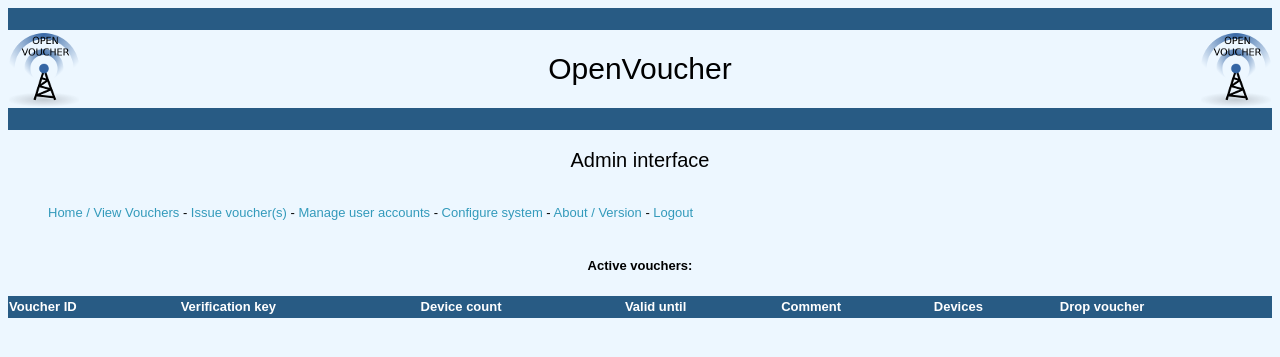
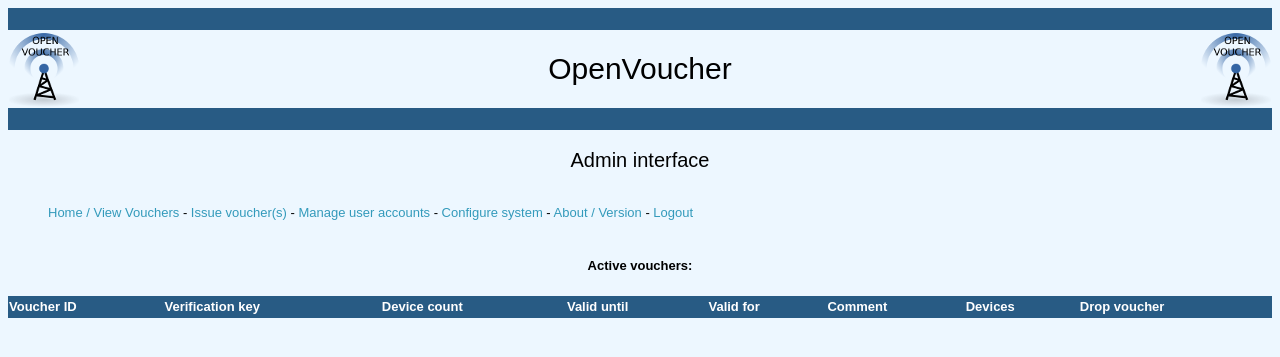
Before and after one commit to litzinetz-de/OpenVoucher, a PHP site: page /admin/index.php in a window 1280 px wide. Shown: the top 357 px of the page. Run offline with PHP 8.4, Linux system fonts and the light colour scheme; a user stored in the database is signed in; data comes from the database, SQL or seed files in the repository; data that the repository does not hold is empty; some libraries are stand-ins or nearby versions.

Commit message:
modified:   database/tables.sql 	modified:   src/admin/addvoucher.php 	modified:   src/classes/gui.php 	modified:   src/classes/vouchermanager.php

```diff
--- a/database/tables.sql
+++ b/database/tables.sql
@@ -37,6 +37,7 @@ CREATE TABLE IF NOT EXISTS `vouchers` (
   `valid_until` int(11) NOT NULL,
   `verification_key` varchar(255),
   `comment` varchar(255) NOT NULL,
+   `valid_for` INT(11) NOT NULL,
   PRIMARY KEY (`voucher_id`)
 ) ENGINE=InnoDB DEFAULT CHARSET=latin1;
 
--- a/src/classes/gui.php
+++ b/src/classes/gui.php
@@ -15,6 +15,7 @@ class admingui
 		<td><b>Verification key</b></td>
 		<td><b>Device count</b></td>
 		<td><b>Valid until</b></td>
+		<td><b>Valid for</b></td>
 		<td><b>Comment</b></td>
 		<td><b>Devices</b></td>
 		<td><b>Drop voucher</b></td>
@@ -31,11 +32,14 @@ class admingui
 				$bgclass='darkbg';
 				$a=true;
 			}
+			$valid_for_d=round($dataset[$i]['valid_for'] / 24);
+			$valid_for_h=$dataset[$i]['valid_for'] % 24;
 			echo '<tr class="'.$bgclass.'">
 			<td>'.$dataset[$i]['voucher_id'].'</td>
 			<td>'.$dataset[$i]['verification_key'].'</td>
 			<td>'.$dataset[$i]['dev_count'].'</td>
 			<td>'.date('Y-m-d H:i',$dataset[$i]['valid_until']).'</td>
+			<td>'.$valid_for_d.'d '.$valid_for_h.'h</td>
 			<td>'.$dataset[$i]['comment'].'&nbsp;</td>
 			<td>';
 
--- a/src/classes/vouchermanager.php
+++ b/src/classes/vouchermanager.php
@@ -55,7 +55,8 @@ class vouchermanager {
 			} else {
 				$vid_date=time();
 			}
-			$vid=date('Y-m-d',$vid_date).'-'.rand(111111,999999);
+			//$vid=date('Y-m-d',$vid_date).'-'.rand(111111,999999);
+			$vid=rand(1111111,9999999);
 		} while($this->VoucherIDExists($vid));
 		return $vid;
 	}
@@ -150,7 +151,7 @@ class vouchermanager {
 		}
 	}
 
-	public function MakeVoucher($devicecount,$valid_until,$comment)
+	public function MakeVoucher($devicecount,$valid_until,$comment,$valid_for)
 	{
 		if($this->sysconfig->GetSetting('use_exp_date')=='y')
 		{
@@ -167,7 +168,7 @@ class vouchermanager {
 			$verification_key='';
 		}
 
-		if(mysql_query('INSERT INTO vouchers (voucher_id,dev_count,valid_until,verification_key,comment) VALUES ("'.$vid.'",'.$devicecount.','.$valid_until.',"'.$verification_key.'","'.$comment.'")',$this->mysqlconn))
+		if(mysql_query('INSERT INTO vouchers (voucher_id,dev_count,valid_until,verification_key,comment,valid_for) VALUES ("'.$vid.'",'.$devicecount.','.$valid_until.',"'.$verification_key.'","'.$comment.'",'.$valid_for.')',$this->mysqlconn))
 		{
 			return $vid;
 		} else {
@@ -230,7 +231,7 @@ class vouchermanager {
 	public function AuthDevice($vid,$verification_key,$type,$addr)
 	{
 		// Voucher valid?
-		$res=mysql_query('SELECT dev_count,valid_until FROM vouchers WHERE voucher_id="'.$vid.'"',$this->mysqlconn);
+		$res=mysql_query('SELECT dev_count,valid_until,valid_for FROM vouchers WHERE voucher_id="'.$vid.'"',$this->mysqlconn);
 		$row=mysql_fetch_array($res);
 
 		if($this->sysconfig->GetSetting('use_verification')=='y')
@@ -254,6 +255,12 @@ class vouchermanager {
 				if(mysql_query('INSERT INTO devices VALUES ("'.$type.'","'.$addr.'","'.$vid.'")',$this->mysqlconn))
 				{
 					$this->BuildIPTables();
+					if ($row_dev['cnt']==0)
+					{
+						$v_for=$row['valid_for'];
+						$v_until=time()+($v_for*3600);
+						mysql_query('UPDATE vouchers SET valid_until="'.$v_until.'" WHERE voucher_id="'.$vid.'"',$this->mysqlconn);
+					}
 					return 'ok'; // Device has been authenticated
 				} else {
 					return 'db-error'; // Database error
@@ -344,7 +351,7 @@ class vouchermanager {
 	public function GetVoucherList($searchstring='')
 	{
 		$dataset=array();
-		$res=mysql_query('SELECT voucher_id,verification_key,dev_count,valid_until,comment FROM vouchers '.$searchstring);
+		$res=mysql_query('SELECT voucher_id,verification_key,dev_count,valid_until,comment,valid_for FROM vouchers ORDER BY valid_until'.$searchstring);
 		while($row=mysql_fetch_array($res))
 		{
 			array_push($dataset,$row);
```
Also changed, not shown: src/admin/addvoucher.php (+6 -4 lines).
